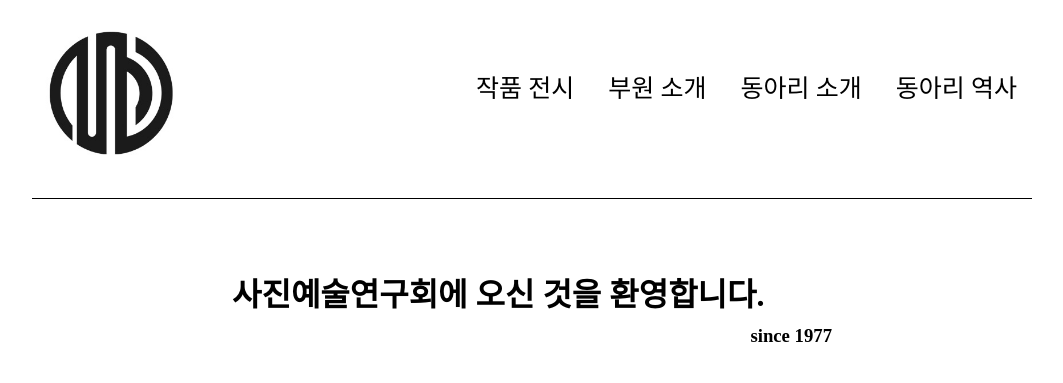
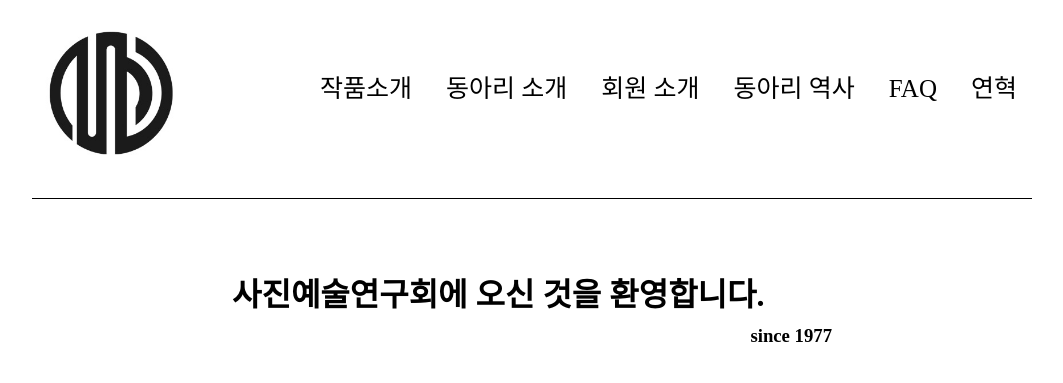
Before and after one commit to Minku-Koo/PhotoClub, a Flask app: page / in a window 1280 px wide. Shown: the top 383 px of the page, without its empty margins (108-1171 px from the left). Run offline with Flask 2, Linux system fonts and the light colour scheme; the visitor is signed in with stand-in values (Sample User, id 1).

Commit message:
menu bar

```diff
--- a/www/templates/menu.html
+++ b/www/templates/menu.html
@@ -2,17 +2,19 @@
     <head>
         <meta charset="utf-8">
         <link rel="stylesheet" href="./static/css/index.css">
-        <title>청주대학교 사진예술연구회</title>
+        <title>Cheongju University, Photography Club</title>
     </head>
     <body>
         <div class="main_box">
             <div class="menu_box">
                 <a href="/"><img class="main_logo" src="./static/img/main/logo.jpg" ></a>
                 <ul class="main_menu">
-                    <li>작품 전시</li>
-                    <li>부원 소개</li>
-                    <a href="/intro"><li>동아리 소개</li></a>
-                    <a href="/login"><li>동아리 역사</li></a>
+                    <li onclick='location.href="/login"'>작품소개</li>
+                    <li onclick='location.href="/intro"'>동아리 소개</li>
+                    <li onclick='location.href="/login"'>회원 소개</li>
+                    <li onclick='location.href="/login"'>동아리 역사</li>
+                    <li onclick='location.href="/login"'>FAQ</li>
+                    <li onclick='location.href="/login"'>연혁</li>
                 </ul>
             </div>
             {% block content %}
```
Also changed, not shown: www/static/img/logo.png (added).
